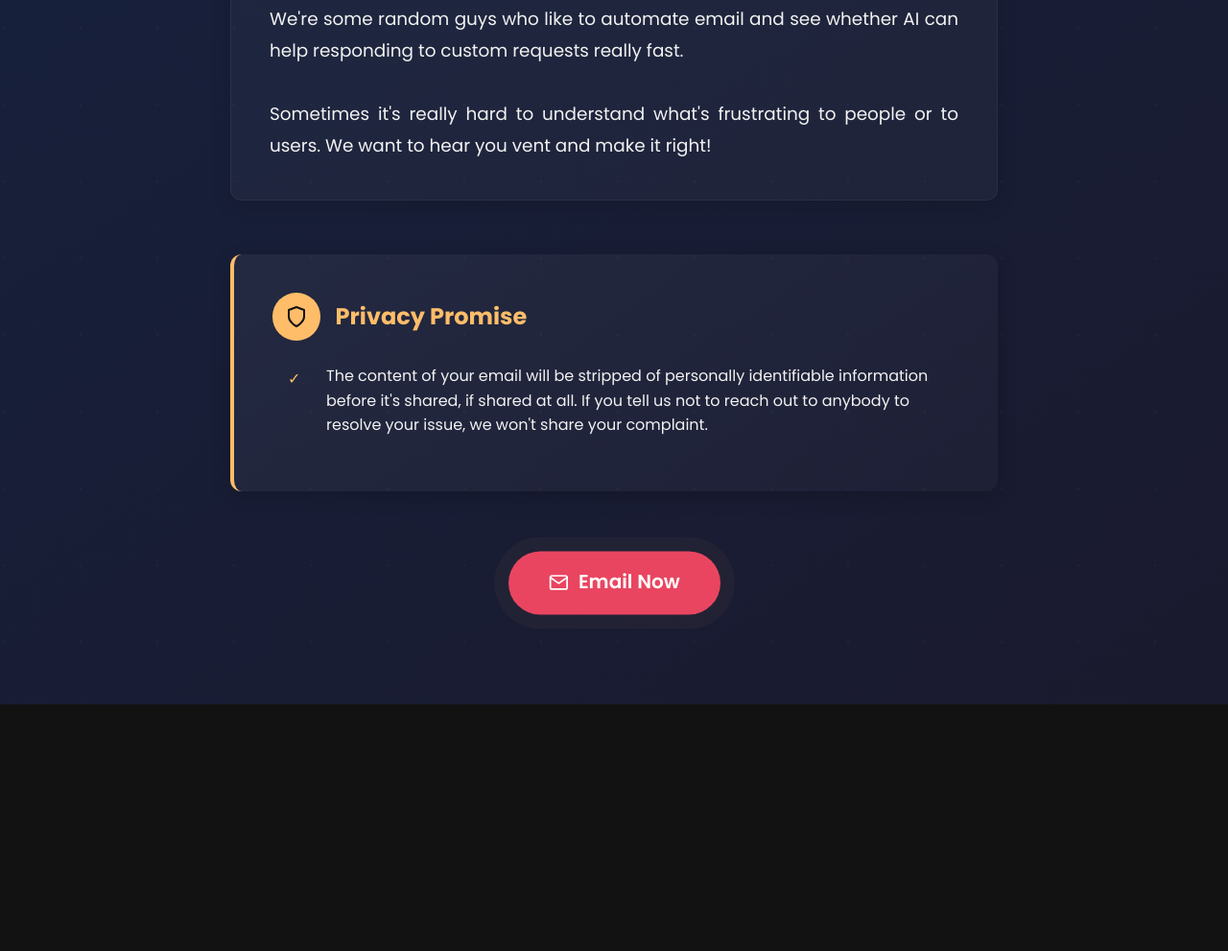
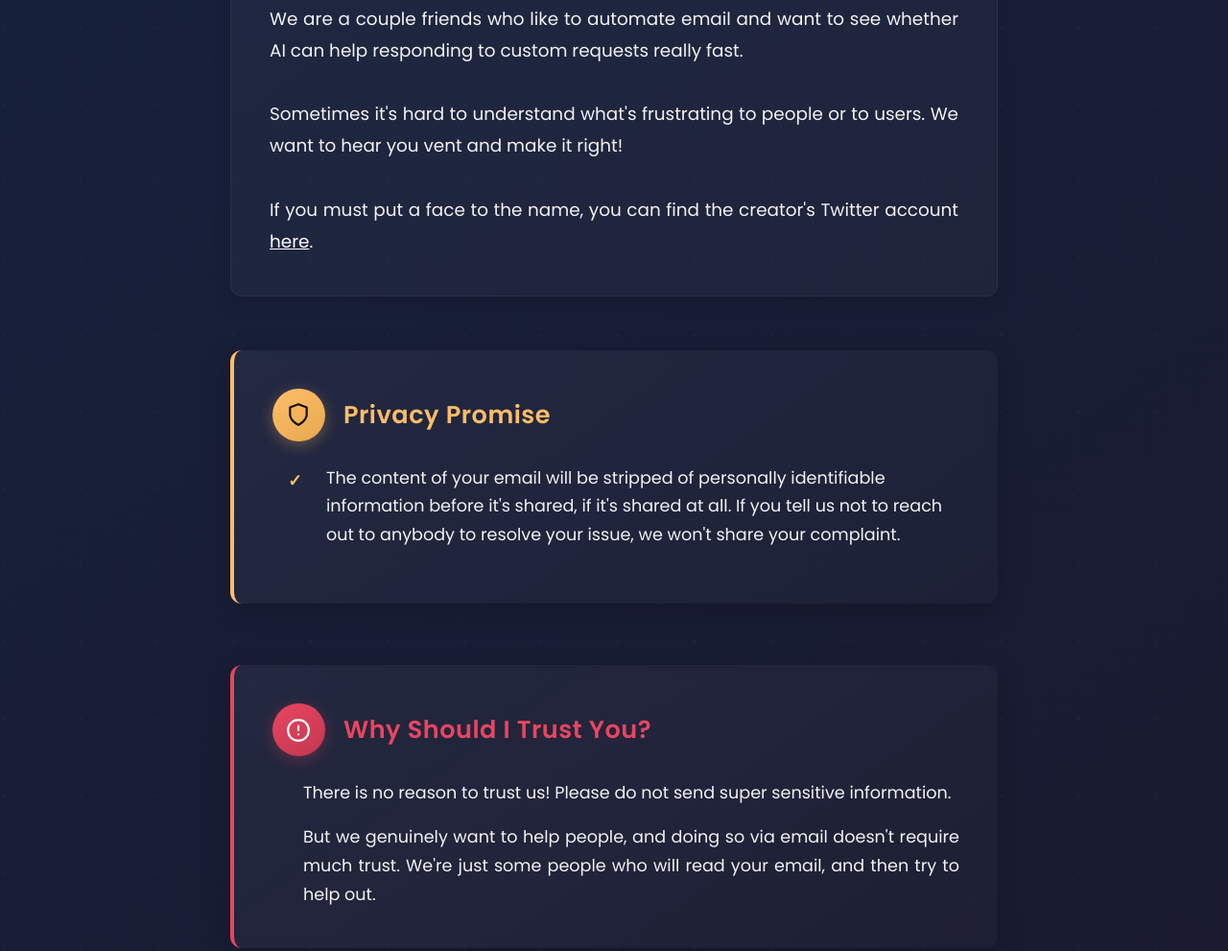
Before and after one commit to gkamer8/dearjohn, a plain HTML site: page index.html in a window 1280 px wide. Shown: the part 1639-2630 px from the top of the page at 96% size. Before the commit the page ends 2373 px from the top, so only its background shows below. Drawn offline with Linux system fonts and the light colour scheme.

Commit message:
favicons, why trust

```diff
--- a/index.html
+++ b/index.html
@@ -4,6 +4,11 @@
     <meta charset="UTF-8">
     <meta name="viewport" content="width=device-width, initial-scale=1.0">
     <title>Dear John - Complain to Us</title>
+    <meta name="description" content="Email complain@dearjohn.io with anything you're upset about, and we'll try to do something about it.">
+
+    <link rel="icon" type="image/png" sizes="32x32" href="favicon-32x32.png" />
+    <link rel="icon" type="image/png" sizes="16x16" href="favicon-16x16.png" />
+    <link rel="shortcut icon" href="favicon.ico" />
     <link rel="preconnect" href="https://fonts.googleapis.com">
     <link rel="preconnect" href="https://fonts.gstatic.com" crossorigin>
     <link href="https://fonts.googleapis.com/css2?family=Poppins:wght@300;400;600;700&display=swap" rel="stylesheet">
@@ -244,6 +249,17 @@
             border-left: 4px solid var(--accent);
         }
 
+        .why-trust-us {
+            background-color: rgba(255, 255, 255, 0.05);
+            border-radius: 10px;
+            padding: 2rem;
+            max-width: 800px;
+            margin: 2rem auto;
+            margin-top: 4rem;
+            box-shadow: 0 5px 20px rgba(0,0,0,0.2);
+            border-left: 4px solid var(--accent);
+        }
+
         .privacy-promise h3 {
             color: var(--accent);
             margin-bottom: 1rem;
@@ -454,23 +470,37 @@
                         👋
                     </div>
                 </div>
-                <p style="font-size: 1.15rem; line-height: 1.8;">We're some random guys who like to automate email and see whether AI can help responding to custom requests really fast. <br/> <br/> Sometimes it's really hard to understand what's frustrating to people or to users. We want to hear you vent and make it right!</p>
+                <p style="font-size: 1.15rem; line-height: 1.8;">We are a couple friends who like to automate email and want to see whether AI can help responding to custom requests really fast. <br/> <br/> Sometimes it's hard to understand what's frustrating to people or to users. We want to hear you vent and make it right! <br/><br/> If you must put a face to the name, you can find the creator's Twitter account <a style="color:white" href="https://x.com/gkamer8">here</a>.</p>
             </div>
 
-            <div class="privacy-promise" style="background: linear-gradient(145deg, rgba(255,255,255,0.05), rgba(255,255,255,0.02)); border-width: 0; border-radius: 12px; border-left: 4px solid var(--accent); padding: 2.5rem; margin-bottom: 3rem;">
+            <div class="privacy-promise" style="background: linear-gradient(145deg, rgba(255,255,255,0.05), rgba(255,255,255,0.02)); border-width: 0; border-radius: 12px; border-left: 4px solid var(--accent); padding: 2.5rem; margin-bottom: 2rem; box-shadow: 0 8px 30px rgba(0,0,0,0.2); backdrop-filter: blur(5px);">
                 <div style="display: flex; align-items: center; margin-bottom: 1.5rem;">
-                    <div style="background-color: var(--accent); padding: 0.8rem; border-radius: 50%; margin-right: 1rem; display: inline-flex;">
-                        <svg xmlns="http://www.w3.org/2000/svg" width="24" height="24" viewBox="0 0 24 24" fill="none" stroke="currentColor" stroke-width="2" stroke-linecap="round" stroke-linejoin="round" style="color: var(--dark);"><path d="M12 22s8-4 8-10V5l-8-3-8 3v7c0 6 8 10 8 10z"></path></svg>
+                    <div style="background: linear-gradient(145deg, var(--accent) 0%, #e6a94e 100%); padding: 0.9rem; border-radius: 50%; margin-right: 1.2rem; display: inline-flex; box-shadow: 0 4px 15px rgba(255, 189, 105, 0.3);">
+                        <svg xmlns="http://www.w3.org/2000/svg" width="26" height="26" viewBox="0 0 24 24" fill="none" stroke="currentColor" stroke-width="2" stroke-linecap="round" stroke-linejoin="round" style="color: var(--dark);"><path d="M12 22s8-4 8-10V5l-8-3-8 3v7c0 6 8 10 8 10z"></path></svg>
                     </div>
-                    <h3 style="color: var(--accent); margin: 0; font-size: 1.5rem;">Privacy Promise</h3>
+                    <h3 style="color: var(--accent); margin: 0; font-size: 1.6rem; letter-spacing: 0.5px; font-weight: 600;">Privacy Promise</h3>
                 </div>
                 <ul style="list-style-type: none; padding-left: 2rem;">
-                    <li style="position: relative; margin-bottom: 1rem; padding-left: 1.5rem;">
-                        <span style="position: absolute; left: -1rem; top: 0.2rem; color: var(--accent);">✓</span>
-                        The content of your email will be stripped of personally identifiable information before it's shared, if shared at all. If you tell us not to reach out to anybody to resolve your issue, we won't share your complaint.
+                    <li style="position: relative; margin-bottom: 1rem; padding-left: 1.5rem; font-size: 1.1rem; line-height: 1.7;">
+                        <span style="position: absolute; left: -1rem; top: 0.2rem; color: var(--accent); font-weight: bold;">✓</span>
+                        The content of your email will be stripped of personally identifiable information before it's shared, if it's shared at all. If you tell us not to reach out to anybody to resolve your issue, we won't share your complaint.
                     </li>
                 </ul>
             </div>
+
+            <div class="why-trust-us" style="background: linear-gradient(145deg, rgba(255,255,255,0.05), rgba(255,255,255,0.02)); border-width: 0; border-radius: 12px; border-left: 4px solid var(--secondary); padding: 2.5rem; margin-bottom: 3rem; box-shadow: 0 8px 30px rgba(0,0,0,0.2); backdrop-filter: blur(5px);">
+                <div style="display: flex; align-items: center; margin-bottom: 1.5rem;">
+                    <div style="background: linear-gradient(145deg, var(--secondary) 0%, #c23850 100%); padding: 0.9rem; border-radius: 50%; margin-right: 1.2rem; display: inline-flex; box-shadow: 0 4px 15px rgba(233, 69, 96, 0.3);">
+                        <svg xmlns="http://www.w3.org/2000/svg" width="26" height="26" viewBox="0 0 24 24" fill="none" stroke="currentColor" stroke-width="2" stroke-linecap="round" stroke-linejoin="round" style="color: white;"><circle cx="12" cy="12" r="10"></circle><line x1="12" y1="8" x2="12" y2="12"></line><line x1="12" y1="16" x2="12.01" y2="16"></line></svg>
+                    </div>
+                    <h3 style="color: var(--secondary); margin: 0; font-size: 1.6rem; letter-spacing: 0.5px; font-weight: 600;">Why Should I Trust You?</h3>
+                </div>
+                <div style="padding-left: 2rem; font-size: 1.1rem; line-height: 1.7;text-align:justify;">
+                    <p style="margin-bottom: 1rem;">There is no reason to trust us! Please do not send super sensitive information.</p>
+                    <p>But we genuinely want to help people, and doing so via email doesn't require much trust. We're just some people who will read your email, and then try to help out.</p>
+                </div>
+            </div>
+
             <a href="mailto:complain@dearjohn.io" class="cta-button pulse" style="font-size: 1.2rem; padding: 1rem 2.5rem; margin-top: 1rem; box-shadow: 0 8px 25px rgba(233, 69, 96, 0.3);">
                 <span style="display: flex; align-items: center; justify-content: center;">
                     <svg xmlns="http://www.w3.org/2000/svg" width="20" height="20" viewBox="0 0 24 24" fill="none" stroke="currentColor" stroke-width="2" stroke-linecap="round" stroke-linejoin="round" style="margin-right: 0.6rem;"><path d="M4 4h16c1.1 0 2 .9 2 2v12c0 1.1-.9 2-2 2H4c-1.1 0-2-.9-2-2V6c0-1.1.9-2 2-2z"></path><polyline points="22,6 12,13 2,6"></polyline></svg>
```
Also changed, not shown: favicon-16x16.png (added), favicon-32x32.png (added), favicon.ico (added).
